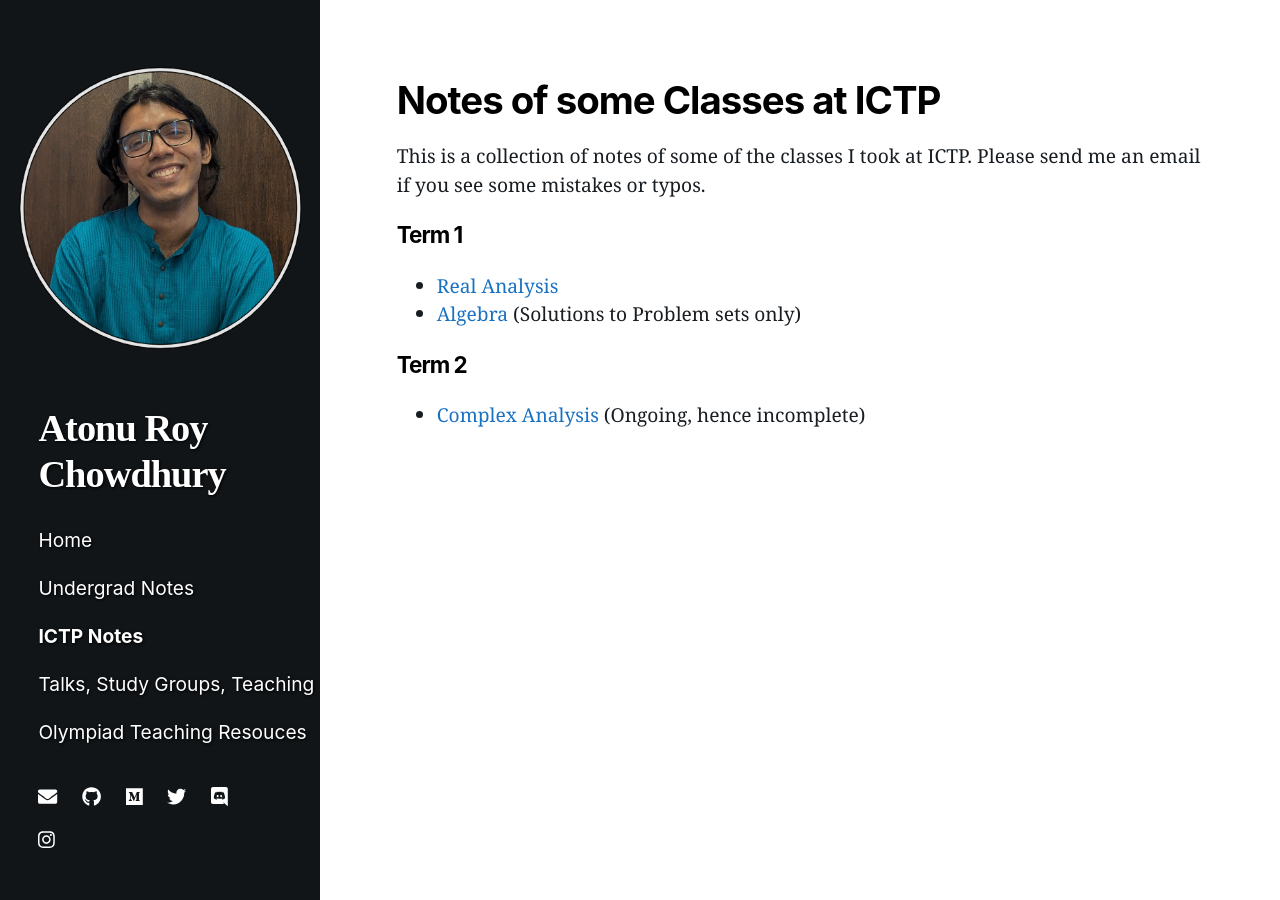
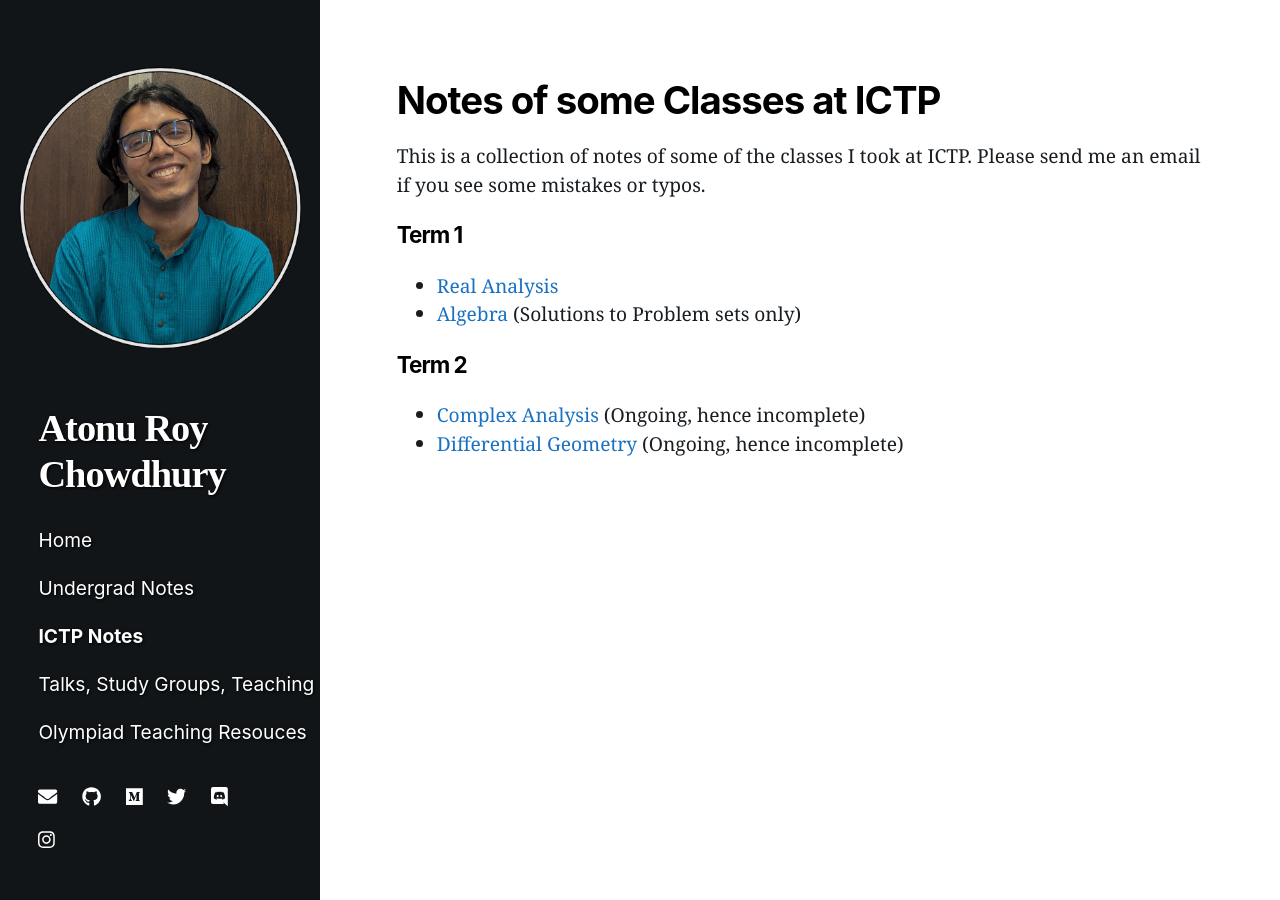
Before and after one commit to atonurc/atonurc.github.io, a Jekyll site: the page built from ICTP.markdown, in a window 1280 px wide. Built offline with Jekyll 4.4.1, drawn with Linux system fonts in a browser that asks for light colours; nearby versions of some CDN libraries.

Commit message:
added DG ICTP

```diff
--- a/ICTP.markdown
+++ b/ICTP.markdown
@@ -21,3 +21,4 @@ This is a collection of notes of some of the classes I took at ICTP. Please send
 
 ### Term 2
  - [Complex Analysis](https://atonurc.github.io/ICTP/MTH-CA.pdf) (Ongoing, hence incomplete)
+ - [Differential Geometry](https://atonurc.github.io/ICTP/MTH-DG.pdf) (Ongoing, hence incomplete)
```
